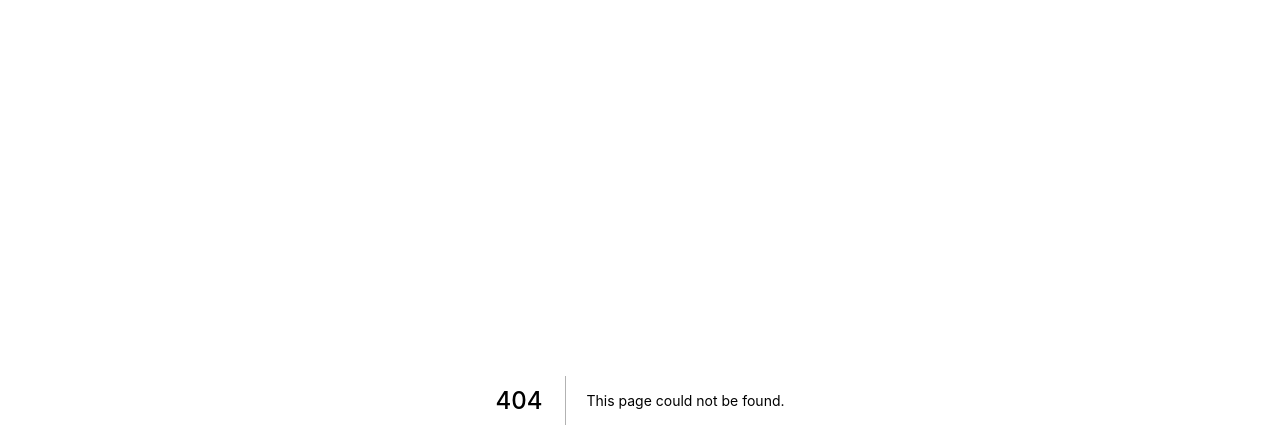
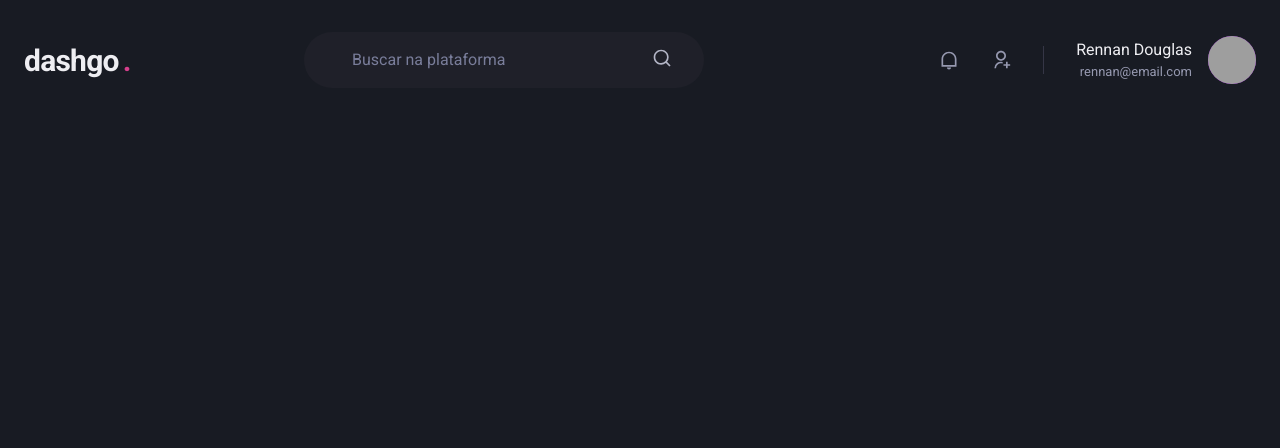
Before and after one commit to RennanD/dashgo, a Next.js app: page /dashboard in a window 1280 px wide. Before the commit this address had no page. Shown: the top 448 px of the page. Built offline with nearby package versions, Linux system fonts and the light colour scheme; grey boxes are pictures that could not be loaded.

Commit message:
feat: create Header component

```diff
--- a/package.json
+++ b/package.json
@@ -15,7 +15,8 @@
     "framer-motion": "^4.1.2",
     "next": "10.1.2",
     "react": "17.0.2",
-    "react-dom": "17.0.2"
+    "react-dom": "17.0.2",
+    "react-icons": "^4.2.0"
   },
   "devDependencies": {
     "@types/node": "^14.14.37",
--- /dev/null
+++ b/src/components/Header.tsx
@@ -0,0 +1,82 @@
+import { Flex, Text, Input, Icon, HStack, Box, Avatar } from '@chakra-ui/react';
+import {
+  RiNotificationLine,
+  RiSearchLine,
+  RiUserAddLine,
+} from 'react-icons/ri';
+
+export function Header(): JSX.Element {
+  return (
+    <Flex
+      as="header"
+      width="100%"
+      maxWidth={1480}
+      height="20"
+      marginX="auto"
+      marginTop="5"
+      paddingX="6"
+      align="center"
+    >
+      <Text fontSize="3xl" fontWeight="bold" letterSpacing="tight" width="64">
+        dashgo
+        <Text as="span" marginLeft="1" color="pink.500">
+          .
+        </Text>
+      </Text>
+
+      <Flex
+        as="label"
+        flex="1"
+        paddingY="4"
+        paddingX="8"
+        marginLeft="6"
+        maxWidth={400}
+        alignSelf="center"
+        color="gray.200"
+        position="relative"
+        background="gray.800"
+        borderRadius="full"
+      >
+        <Input
+          color="gray.50"
+          variant="unstyled"
+          paddingX="4"
+          marginRight="4"
+          placeholder="Buscar na plataforma"
+          _placeholder={{ color: 'gray.400' }}
+        />
+        <Icon as={RiSearchLine} fontSize="20" />
+      </Flex>
+
+      <Flex align="center" marginLeft="auto">
+        <HStack
+          spacing="8"
+          marginX="8"
+          paddingRight="8"
+          paddingY="1"
+          color="gray.300"
+          borderRightWidth={1}
+          borderColor="gray.700"
+        >
+          <Icon as={RiNotificationLine} fontSize="20" />
+          <Icon as={RiUserAddLine} fontSize="20" />
+        </HStack>
+
+        <Flex align="center">
+          <Box marginRight="4" textAlign="right">
+            <Text>Rennan Douglas</Text>
+            <Text color="gray.300" fontSize="small">
+              rennan@email.com
+            </Text>
+          </Box>
+
+          <Avatar
+            size="md"
+            name="Rennan Douglas"
+            src="https://github.com/rennand.png"
+          />
+        </Flex>
+      </Flex>
+    </Flex>
+  );
+}
--- /dev/null
+++ b/src/pages/dashboard.tsx
@@ -0,0 +1,5 @@
+import { Header } from '../components/Header';
+
+export default function Dashboard(): JSX.Element {
+  return <Header />;
+}
```
Also changed, not shown: 1 other file (tests, documents, lock files or other folders).
